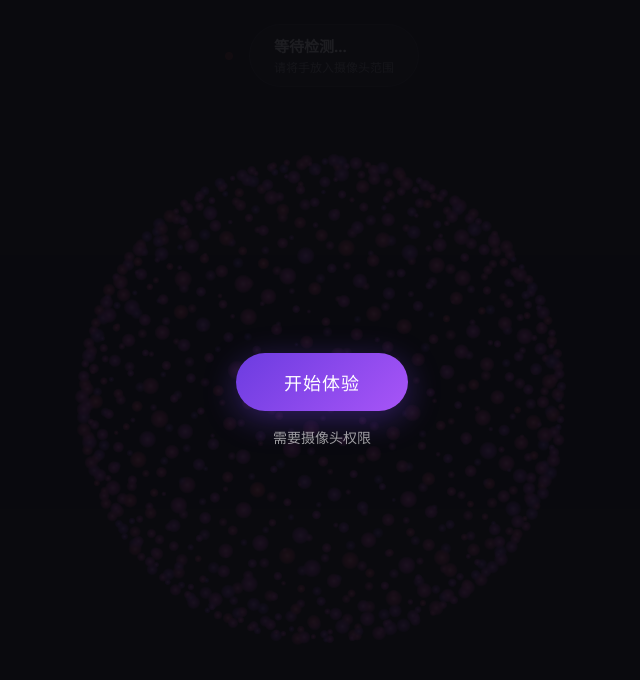
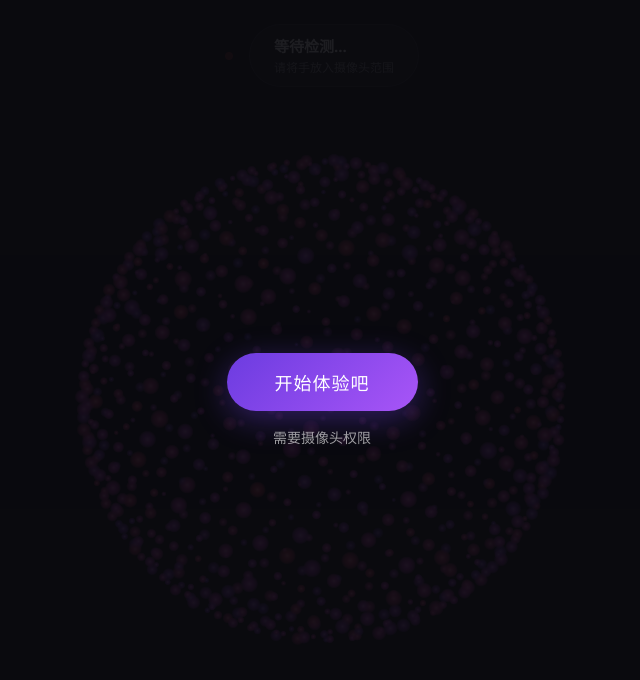
Before and after one commit to Niubbbbbbbbb/gesture-particles, a website: page index.html in a window 1280 px wide. Shown: the whole page, without its empty margins (318-958 px from the left). Drawn offline with Linux system fonts and the light colour scheme; animation ran at ten frames a second.

Commit message:
Update index.html

```diff
--- a/index.html
+++ b/index.html
@@ -57,7 +57,7 @@
 
 <div class="start-overlay" id="overlay">
   <div style="text-align:center">
-    <button class="start-btn" id="startBtn">开始体验</button>
+    <button class="start-btn" id="startBtn">开始体验吧</button>
     <div id="msg">需要摄像头权限</div>
   </div>
 </div>
```
